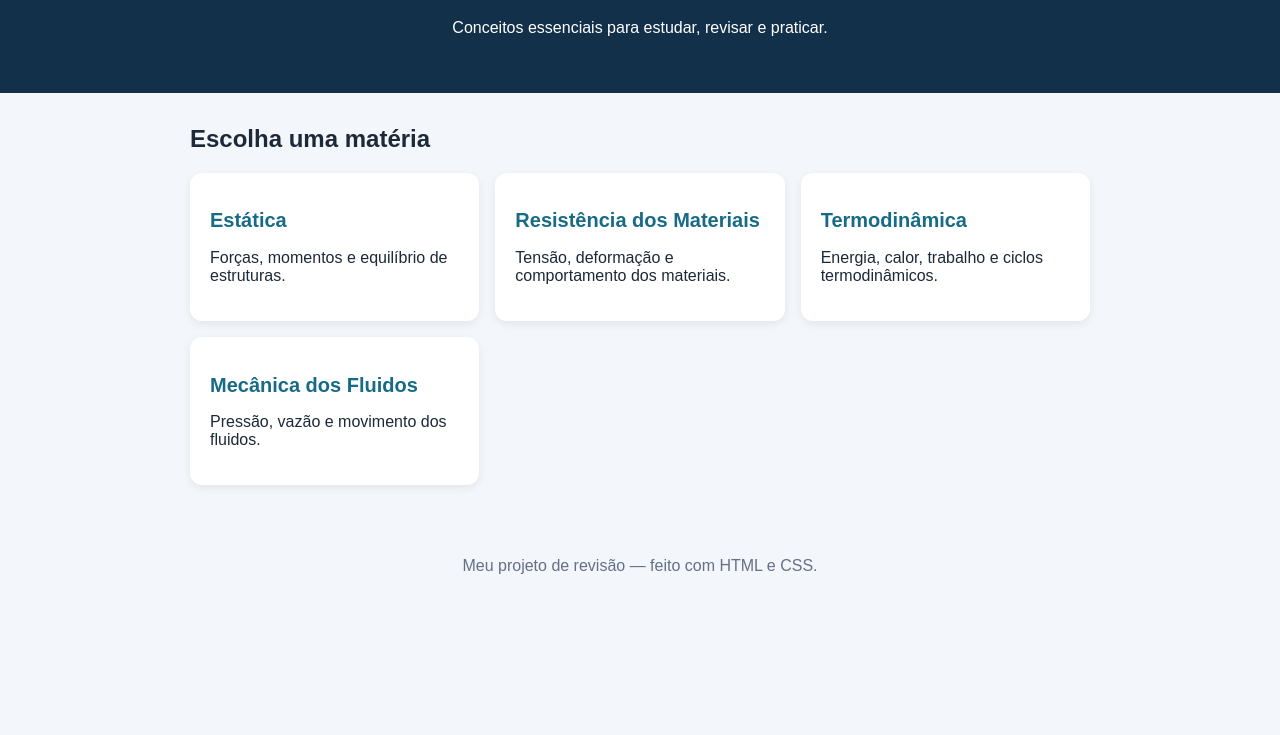
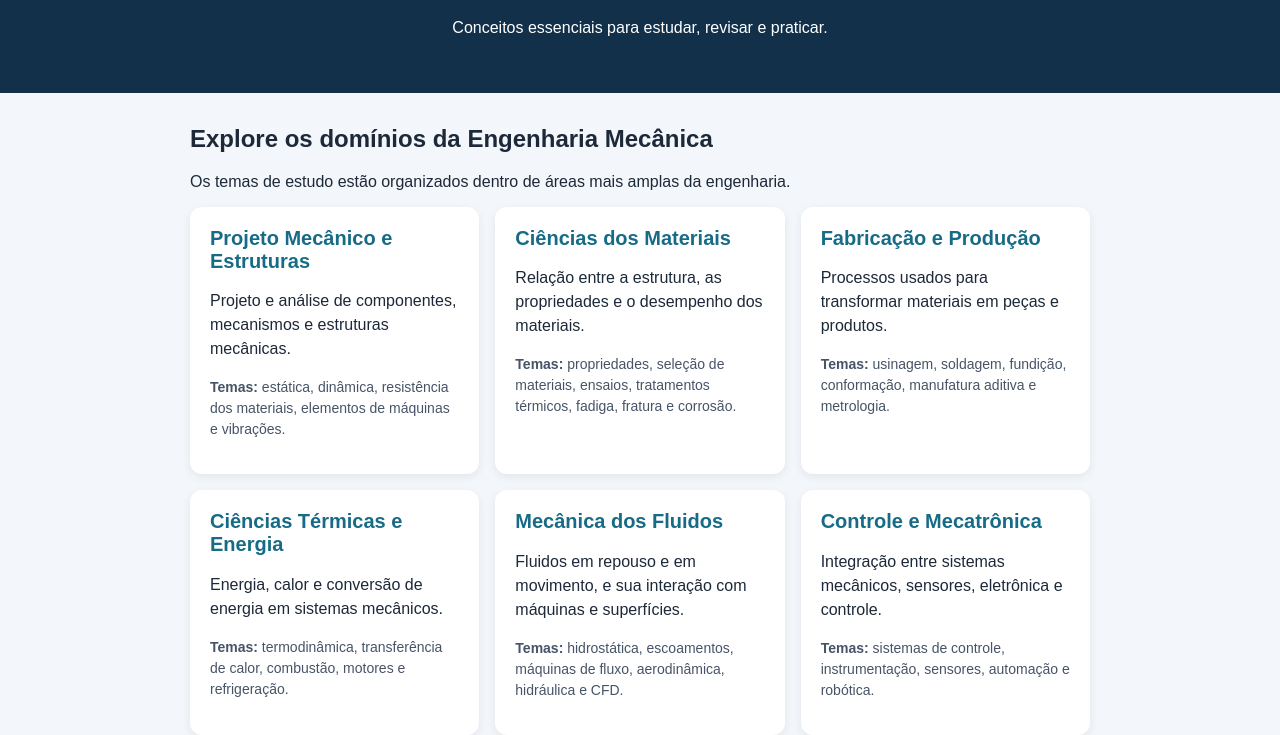
Before and after one commit to felipesbck/Mechanical-Engineering-Revision, a plain HTML site: page index.html in a window 1280 px wide. Shown: the part 101-836 px from the top of the page. Before the commit the page ends 800 px from the top, so only its background shows below. Drawn offline with Linux system fonts and the light colour scheme.

Commit message:
Organiza a página inicial por domínios

```diff
--- a/index.html
+++ b/index.html
@@ -26,22 +26,33 @@
       padding: 0 20px;
     }
 
-    .materias {
+    .dominios {
       display: grid;
-      grid-template-columns: repeat(auto-fit, minmax(220px, 1fr));
+      grid-template-columns: repeat(auto-fit, minmax(250px, 1fr));
       gap: 16px;
     }
 
-    .materia {
+    .dominio {
       background: white;
       padding: 20px;
       border-radius: 12px;
       box-shadow: 0 3px 10px #00000012;
     }
 
-    .materia h2 {
+    .dominio h2 {
       color: #176b87;
       font-size: 20px;
+      margin-top: 0;
+    }
+
+    .dominio p {
+      line-height: 1.5;
+    }
+
+    .temas {
+      color: #475467;
+      font-size: 14px;
+      line-height: 1.6;
     }
 
     footer {
@@ -59,27 +70,44 @@
   </header>
 
   <main>
-    <h2>Escolha uma matéria</h2>
+    <h2>Explore os domínios da Engenharia Mecânica</h2>
+    <p>Os temas de estudo estão organizados dentro de áreas mais amplas da engenharia.</p>
 
-    <section class="materias">
-      <article class="materia">
-        <h2>Estática</h2>
-        <p>Forças, momentos e equilíbrio de estruturas.</p>
+    <section class="dominios">
+      <article class="dominio">
+        <h2>Projeto Mecânico e Estruturas</h2>
+        <p>Projeto e análise de componentes, mecanismos e estruturas mecânicas.</p>
+        <p class="temas"><strong>Temas:</strong> estática, dinâmica, resistência dos materiais, elementos de máquinas e vibrações.</p>
       </article>
 
-      <article class="materia">
-        <h2>Resistência dos Materiais</h2>
-        <p>Tensão, deformação e comportamento dos materiais.</p>
+      <article class="dominio">
+        <h2>Ciências dos Materiais</h2>
+        <p>Relação entre a estrutura, as propriedades e o desempenho dos materiais.</p>
+        <p class="temas"><strong>Temas:</strong> propriedades, seleção de materiais, ensaios, tratamentos térmicos, fadiga, fratura e corrosão.</p>
       </article>
 
-      <article class="materia">
-        <h2>Termodinâmica</h2>
-        <p>Energia, calor, trabalho e ciclos termodinâmicos.</p>
+      <article class="dominio">
+        <h2>Fabricação e Produção</h2>
+        <p>Processos usados para transformar materiais em peças e produtos.</p>
+        <p class="temas"><strong>Temas:</strong> usinagem, soldagem, fundição, conformação, manufatura aditiva e metrologia.</p>
       </article>
 
-      <article class="materia">
+      <article class="dominio">
+        <h2>Ciências Térmicas e Energia</h2>
+        <p>Energia, calor e conversão de energia em sistemas mecânicos.</p>
+        <p class="temas"><strong>Temas:</strong> termodinâmica, transferência de calor, combustão, motores e refrigeração.</p>
+      </article>
+
+      <article class="dominio">
         <h2>Mecânica dos Fluidos</h2>
-        <p>Pressão, vazão e movimento dos fluidos.</p>
+        <p>Fluidos em repouso e em movimento, e sua interação com máquinas e superfícies.</p>
+        <p class="temas"><strong>Temas:</strong> hidrostática, escoamentos, máquinas de fluxo, aerodinâmica, hidráulica e CFD.</p>
+      </article>
+
+      <article class="dominio">
+        <h2>Controle e Mecatrônica</h2>
+        <p>Integração entre sistemas mecânicos, sensores, eletrônica e controle.</p>
+        <p class="temas"><strong>Temas:</strong> sistemas de controle, instrumentação, sensores, automação e robótica.</p>
       </article>
     </section>
   </main>
```
